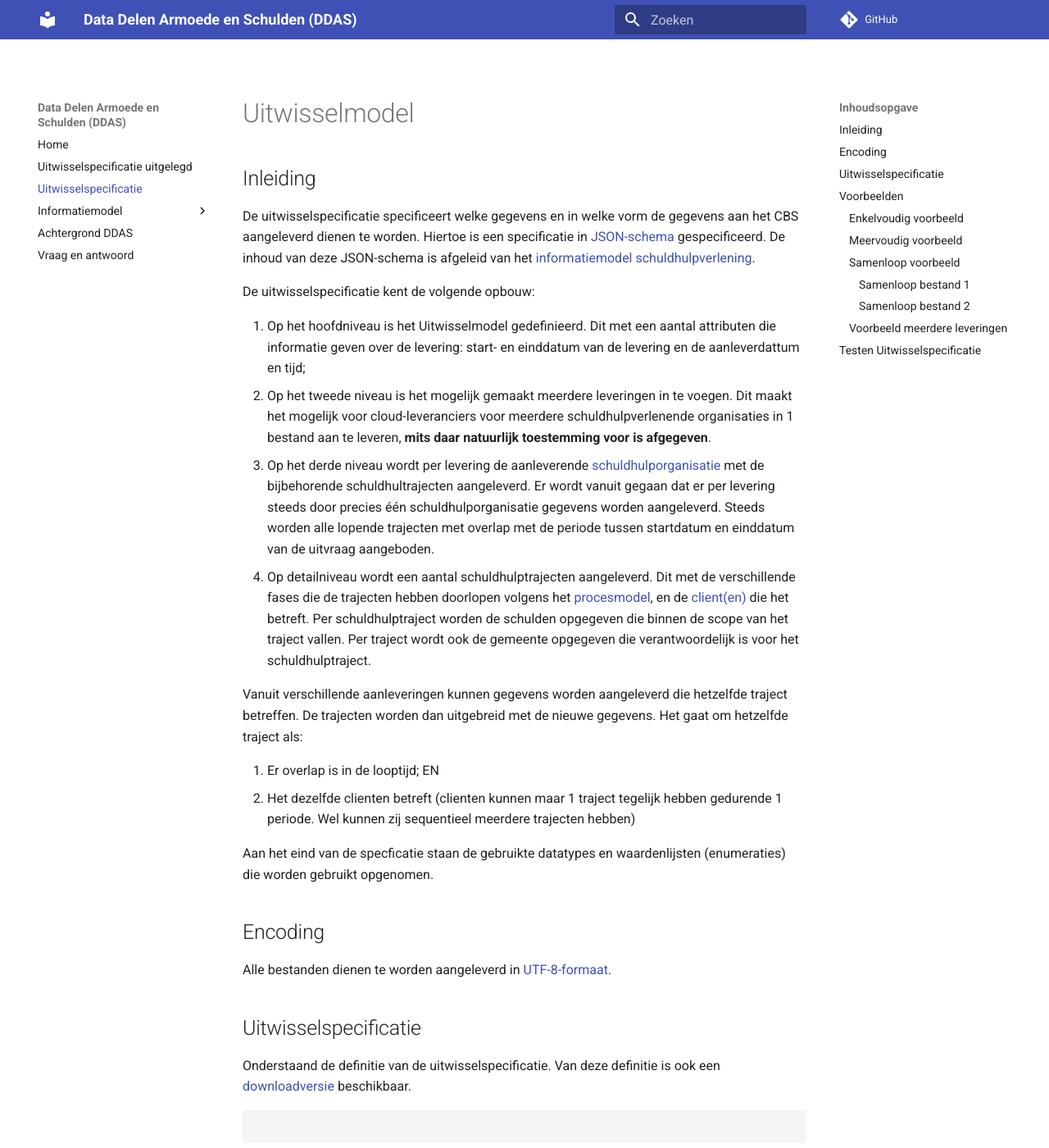
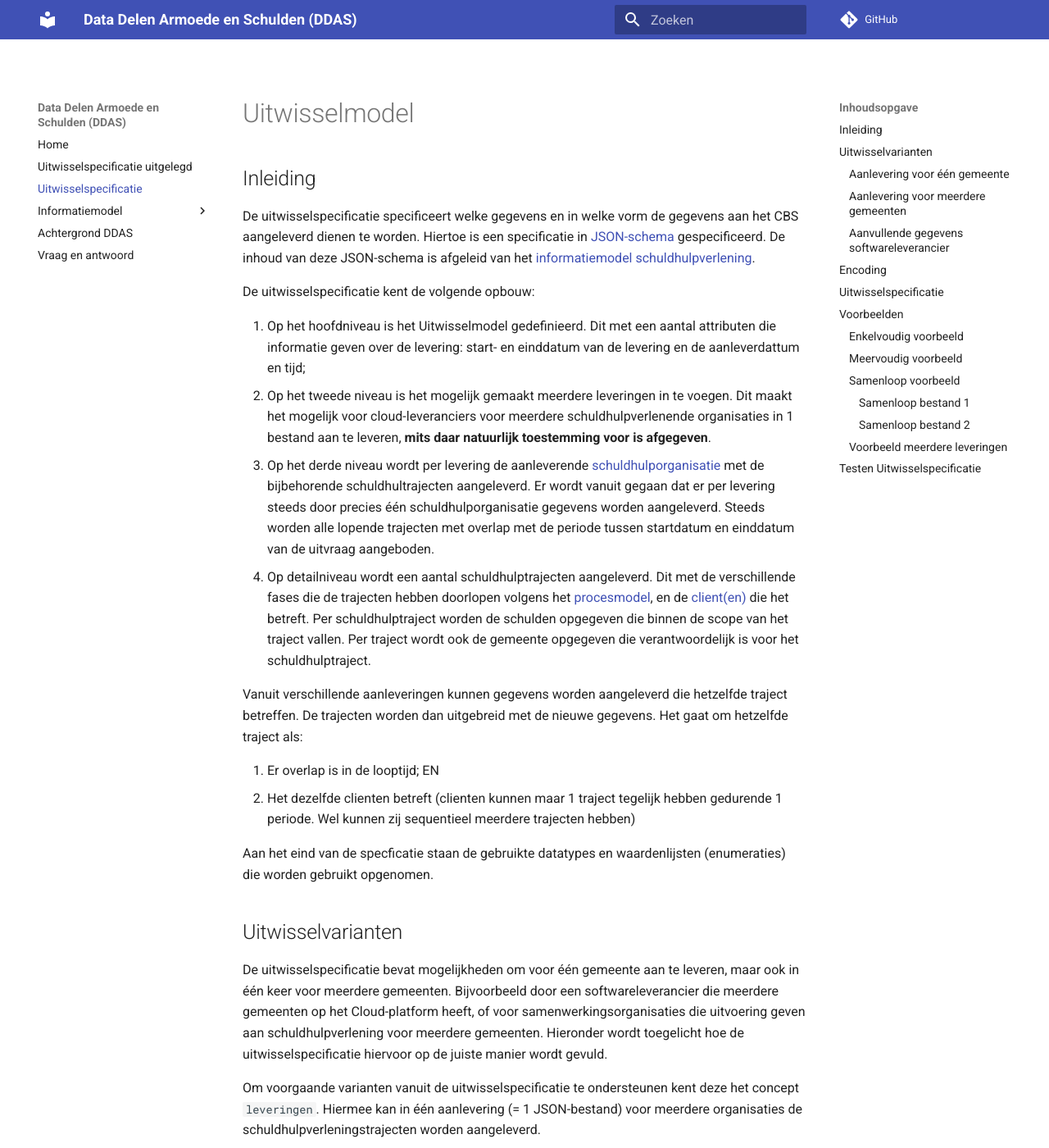
Before and after one commit to VNG-Realisatie/ddas, an MkDocs documentation site: the page built from docs/uitwisselspecificatie.md, in a window 1280 px wide and 1400 px high. Shown: the whole window at 82% size. Built offline with MkDocs 1.6.1 and Material for MkDocs 9.7.7, drawn with Linux system fonts in a browser that asks for light colours; comment, search, counter and statistics services are not loaded; the version menu is left out; some of the changed text lies outside the part shown.

Commit message:
Uitwisselvarianten meerdere gemeenten toegevoegd

```diff
--- a/docs/stylesheets/extra.css
+++ b/docs/stylesheets/extra.css
@@ -4,14 +4,6 @@
 
   .md-typeset a img:active {
     cursor: zoom-out;
-  }
-
-/* Stel de achtergrondafbeelding in voor de hele site */
-body {
-    background-image: url('../images/background.png'); /* Pas dit pad aan naar jouw afbeelding */
-    background-size: cover; /* Zorgt ervoor dat de afbeelding de hele achtergrond bedekt */
-    background-repeat: no-repeat; /* Voorkomt dat de afbeelding wordt herhaald */
-    background-attachment: fixed; /* Zorgt ervoor dat de achtergrond vast blijft staan bij scrollen */
   }
 
 /* Optioneel: stel een transparante achtergrond in voor de hoofdcontainer zodat tekst beter leesbaar is */
@@ -21,7 +13,7 @@
   border-radius: 10px; /* Ronde hoeken */
 }
 
-  /* Alleen codeblokken met .code-scroll krijgen een scrollbalk */
+  /* Alle pre- en codeblokken met .code-scroll krijgen een scrollbalk */
 .md-typeset pre.code-scroll {
   max-height: 28rem;     /* kies je eigen hoogte */
   overflow: auto;        /* toont verticale/horizontale slider indien nodig */
--- a/docs/uitwisselspecificatie.md
+++ b/docs/uitwisselspecificatie.md
@@ -17,6 +17,46 @@
 2. Het dezelfde clienten betreft (clienten kunnen maar 1 traject tegelijk hebben gedurende 1 periode. Wel kunnen zij sequentieel meerdere trajecten hebben)
 
 Aan het eind van de specficatie staan de gebruikte datatypes en waardenlijsten (enumeraties) die worden gebruikt opgenomen.
+
+## Uitwisselvarianten
+
+De uitwisselspecificatie bevat mogelijkheden om voor één gemeente aan te leveren, maar ook in één keer voor meerdere gemeenten. Bijvoorbeeld door een softwareleverancier die meerdere gemeenten op het Cloud-platform heeft, of voor samenwerkingsorganisaties die uitvoering geven aan schuldhulpverlening voor meerdere gemeenten. Hieronder wordt toegelicht hoe de uitwisselspecificatie hiervoor op de juiste manier wordt gevuld.
+
+Om voorgaande varianten vanuit de uitwisselspecificatie te ondersteunen kent deze het concept `leveringen`. Hiermee kan in één aanlevering (= 1 JSON-bestand) voor meerdere organisaties de schuldhulpverleningstrajecten worden aangeleverd.
+
+[![Leveringen in het uitwisselschema](images/Leveringen.jpg)](images/Leveringen.jpg)
+
+In de volgende paragrafen wordt uitgelegd hoe je het concept `leveringen` bij verschillende uitwisselvarianten kunt gebruiken.
+
+### Aanlevering voor één gemeente
+
+Dit is de eenvoudigste variant. In het uitwisselmodel wordt voor één gemeente de schuldhulptrajecten aangeboden. In dit geval wordt er één levering aangemaakt met daarin tenminste de volgende waardes:
+
+1. **teller**: 1
+2. **gemeentecode**: code van de gemeente onder wiens verantwoordelijkheid de schuldhulpverleningstrajecten worden uitgevoerd en namens wie de levering is gedaan.
+3. **aanleverende organisatie**:
+    1. (Statutaire) naam: gemeentenaam
+    2. KvK-nummer: geen waarde
+    3. gemeentecode: zelfde als gemeentecode: code van de gemeente...
+
+De overige waarden zijn af te leiden uit de documentatie.
+
+### Aanlevering voor meerdere gemeenten
+
+Dit is een ingewikkelder variant waar de werking van het concept `leveringen` tot zijn recht komt. Het kan hier gaan om een softwareleverancier die in één keer voor meerdere gemeenten aanlevert, of om een samenwerkingsorganisatie die schuldhulpverlening voor meerdere gemeenten uitvoert. Voorbeelden van dit laatste zijn kredietbanken en gemeentelijke samenwerkingen.
+
+In het geval voor aanlevering voor meerdere gemeenten wordt per gemeente één levering gemaakt die als volgt wordt gevuld:
+
+1. **teller**: nummer van de levering, te beginnen bij 1
+2. **gemeentecode**: code van de gemeente onder wiens verantwoordelijkheid de schuldhulpverleningstrajecten worden uitgevoerd en namens wie de levering is gedaan. (per levering dus een nieuwe gemeentecode)
+3. **aanleverende organisatie**:
+    1. (Statutaire) naam: als het een samenwerkingsorganisatie betreft de naam van de samenwerkingsorganisatie, als het een softwareleverancier betreft de naam van de gemeente.
+    2. KvK-nummer: als het een samenwerkingsorganisatie betreft het kvk-nummer van de samenwerkingsorganisatie, anders: geen waarde.
+    3. gemeentecode: als het een samenwerkingsorganisatie betreft: geen waarde, als het een softwareleverancier betreft de code van de gemeente.
+
+### Aanvullende gegevens softwareleverancier
+
+In alle gevallen geeft de softwareleverancier de code van haar organisatie mee in het veld `codeGegevensleverancier`. Hier wordt de naam van de leverancier meegegeven met daarna het versienummer van het aanleverende pakket.
 
 ## Encoding
 
```
Also changed, not shown: docs/VraagEnAntwoord.md (+3 -0 lines), docs/images/Leveringen.jpg (added), 1 other file. Lines whose indentation alone changed are shown as unchanged.
